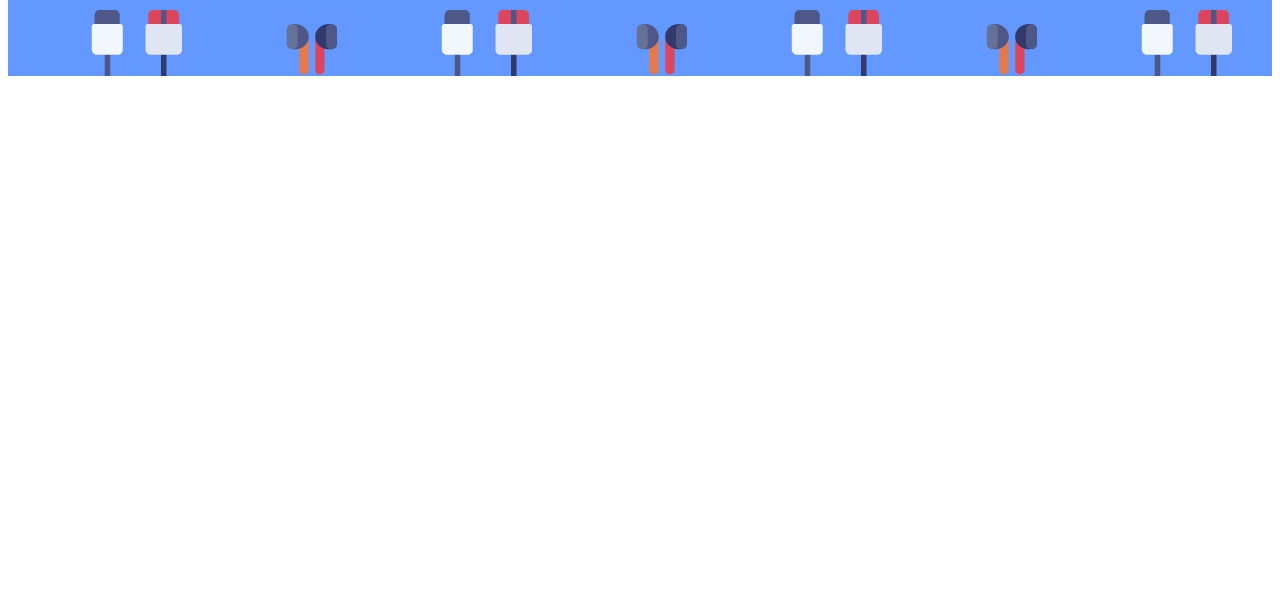
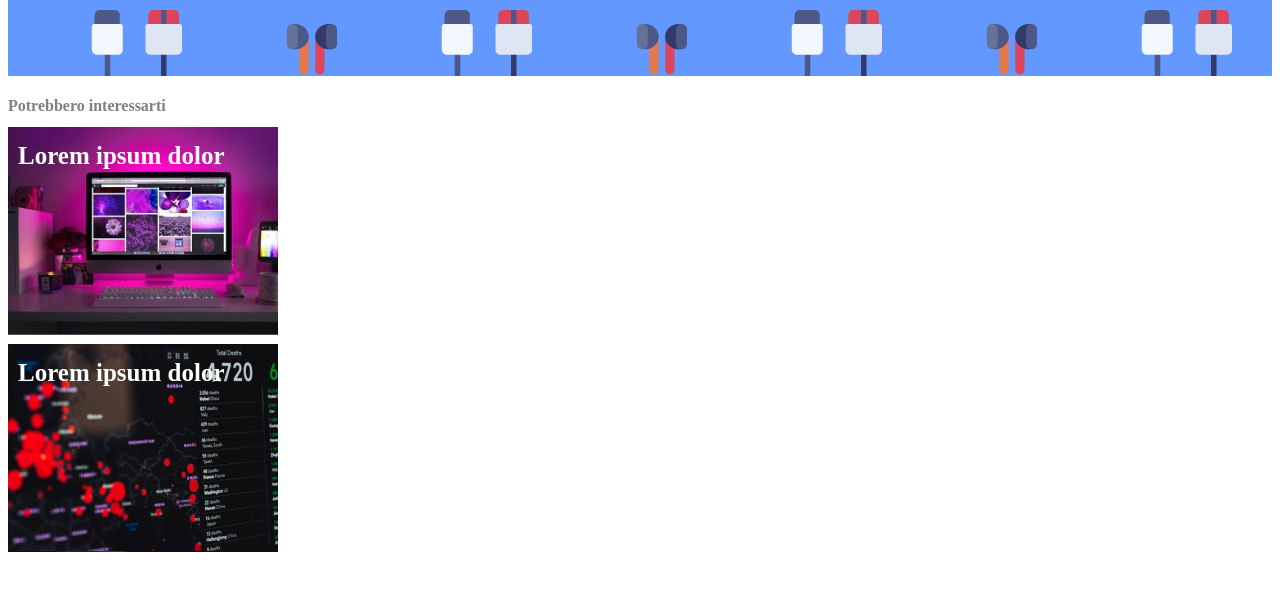
Before and after one commit to ValeriaGiannelli/html-css-booleaner, a plain HTML site: page index.html in a window 1280 px wide. Shown: the part 112-702 px from the top of the page. Drawn offline with Linux system fonts and the light colour scheme.

Commit message:
Creazione footer

```diff
--- a/css/style.css
+++ b/css/style.css
@@ -8,3 +8,35 @@
 .header-caratteristiche img{
     width: 30%;
 }
+
+
+
+
+
+/* css del footer */
+footer h4{
+    color: rgb(128, 128, 128);
+    margin-bottom: 12px;
+}
+
+/* aggiunto padding per spostare il testo e margin per diminuire distanza immagini */
+footer h3{
+    color: white;
+    padding-top: 15px;
+    padding-left: 10px;
+    margin-top: 9px;
+    font-size: 25px;
+}
+
+footer div{
+    width: 270px;
+    height: 208px;
+}
+
+.monitor{
+    background-image: url(../img/monitor.jpg);
+}
+
+.grafico{
+    background-image: url(../img/graph.jpg);
+}
--- a/index.html
+++ b/index.html
@@ -20,7 +20,15 @@
 
     <!-- sezione conclusiva -->
     <footer>
+        <h4>Potrebbero interessarti</h4>
 
+        <div class="monitor">
+            <h3>Lorem ipsum dolor</h3>
+        </div>
+
+        <div class="grafico">
+            <h3>Lorem ipsum dolor</h3>
+        </div>
 
     </footer>
 
```
